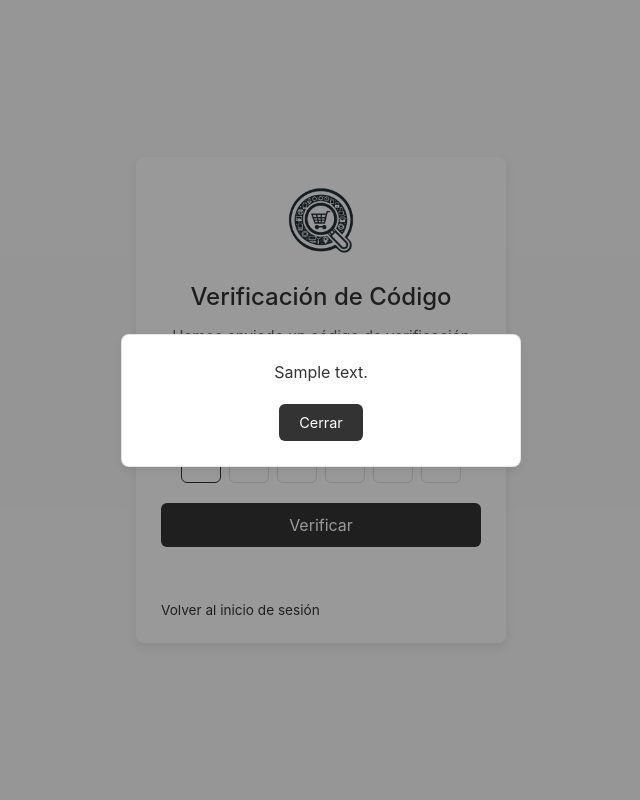
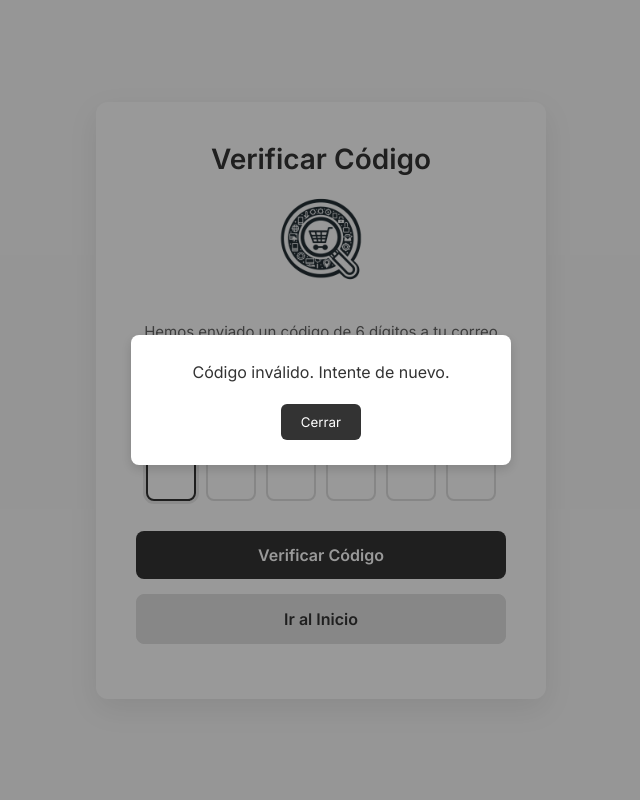
Before and after one commit to K31NER/Prototipo, a FastAPI app: template templates/verificacion.html in a window 1280 px wide. Shown: the whole page, without its empty margins (319-959 px from the left). Run offline with FastAPI, Linux system fonts and the light colour scheme; the template is opened without the code that fills it: most values are stand-ins (such as "Sample title", 1, 10 or a date in 2020); parts of the project's set-up code (start-up, migrations or seed data) failed here and were passed over.

Commit message:
fix: cambios en templates y render

```diff
--- a/routers/render.py
+++ b/routers/render.py
@@ -144,7 +144,7 @@ async def validar_codigo(request:Request,session: sesion, correo: str = Form(...
             })
 
         if email not in codigos_recuperacion or codigos_recuperacion[email] != code:
-            raise HTTPException(status_code=status.HTTP_400_BAD_REQUEST, detail="Código incorrecto")
+            raise HTTPException(status_code=status.HTTP_400_BAD_REQUEST, detail="Código incorrecto, intente de nuevo")
 
         # Guardamos que el código fue validado para ese email
         codigos_validados[email] = True
--- a/templates/verificacion.html
+++ b/templates/verificacion.html
@@ -1,236 +1,129 @@
 <!DOCTYPE html>
 <html lang="es">
 <head>
-    <meta charset="UTF-8">
-    <meta name="viewport" content="width=device-width, initial-scale=1.0">
-    <link rel="icon" href="/static/img/LOGO.png">
+  <!-- ... (tu head sin cambios) ... -->
+  <meta charset="UTF-8" />
+  <meta name="viewport" content="width=device-width, initial-scale=1.0" />
+  <link rel="icon" href="/static/img/LOGO.png" />
   <title>Verificación de Código - ScrapyMarket</title>
+  <link href="https://fonts.googleapis.com/css2?family=Inter:wght@400;600&display=swap" rel="stylesheet" />
   <style>
+    /* ... (Tus estilos completos como en la respuesta anterior, incluyendo .btn-secondary) ... */
     :root {
-            --bg-color: #f9f9f9;
-            --card-bg: #fff;
-            --text-color: #333;
+      --bg: #f9f9f9;
+      --text: #333;
+      --card: #fff;
+      --border: #e0e0e0;
+      --focus: #333;
+      --error: #d32f2f;
+      --success: #388e3c;
+      --accent-light: rgba(51, 51, 51, 0.1);
       --text-muted: #666;
-            --input-bg: #fff;
-            --input-border: #e0e0e0;
-            --input-focus-border: #333;
-            --button-bg: #333;
-            --button-hover: #4a4a4a;
-            --button-text: #fff;
-            --shadow-color: rgba(0, 0, 0, 0.08);
-            --link-color: #333;
-            --error-color: #d32f2f;
-            --success-color: #388e3c;
-            --accent-light: rgba(51, 51, 51, 0.05);
-            --active-bg: rgba(51, 51, 51, 0.1);
-            --sidebar-bg: var(--card-bg);
-            --hover-bg: var(--accent-light);
       --modal-overlay: rgba(0, 0, 0, 0.4);
       --modal-bg: #ffffff;
       --modal-border: rgba(0, 0, 0, 0.1);
-            --confirm-btn-bg: #d32f2f;
-            --confirm-btn-hover: #b71c1c;
-            --cancel-btn-bg: #424242;
-            --cancel-btn-hover: #606060;
+      --button-secondary-bg: #e0e0e0; /* Color para el botón secundario */
+      --button-secondary-text: #333;
+      --button-secondary-hover-bg: #d5d5d5;
     }
 
     @media (prefers-color-scheme: dark) {
       :root {
-                --bg-color: #121212;
-                --card-bg: #1e1e1e;
-                --text-color: #f5f5f5;
+        --bg: #121212;
+        --text: #f5f5f5;
+        --card: #1e1e1e;
+        --border: #444;
+        --focus: #666;
+        --error: #f44336;
+        --success: #4caf50;
+        --accent-light: rgba(102, 102, 102, 0.15);
         --text-muted: #aaa;
-                --input-bg: #262626;
-                --input-border: #444;
-                --input-focus-border: #666;
-                --button-bg: #333;
-                --button-hover: #4a4a4a;
-                --button-text: #fff;
-                --shadow-color: rgba(0, 0, 0, 0.3);
-                --link-color: #bbb;
-                --error-color: #f44336;
-                --success-color: #4caf50;
-                --accent-light: rgba(245, 245, 245, 0.08);
-                --active-bg: rgba(245, 245, 245, 0.15);
-                --sidebar-bg: var(--card-bg);
-                --hover-bg: var(--accent-light);
         --modal-overlay: rgba(0, 0, 0, 0.7);
         --modal-bg: #262626;
         --modal-border: rgba(255, 255, 255, 0.1);
-                --confirm-btn-bg: #d32f2f;
-                --confirm-btn-hover: #b71c1c;
-                --cancel-btn-bg: #424242;
-                --cancel-btn-hover: #606060;
+        --button-secondary-bg: #3a3a3a; /* Color para el botón secundario en modo oscuro */
+        --button-secondary-text: #f5f5f5;
+        --button-secondary-hover-bg: #4a4a4a;
       }
     }
 
-        * {
-            margin: 0;
-            padding: 0;
-            box-sizing: border-box;
-            font-family: -apple-system, BlinkMacSystemFont, "Segoe UI", Roboto, Helvetica, Arial, sans-serif;
+    * { box-sizing: border-box; margin: 0; padding: 0; font-family: 'Inter', sans-serif; }
+    body { background: var(--bg); color: var(--text); display: flex; justify-content: center; align-items: center; min-height: 100vh; padding: 20px; }
+
+    .verification-container {
+      background: var(--card);
+      padding: 40px;
+      border-radius: 12px;
+      box-shadow: 0 10px 30px rgba(0, 0, 0, 0.08);
+      max-width: 450px;
+      width: 100%;
+      text-align: center;
+      animation: fadeIn 0.5s ease-out;
     }
 
-        body {
-            background-color: var(--bg-color);
-            color: var(--text-color);
-            min-height: 100vh;
+    @keyframes fadeIn {
+      from { opacity: 0; transform: translateY(10px); }
+      to { opacity: 1; transform: translateY(0); }
+    }
+
+    h1 { font-size: 28px; margin-bottom: 15px; }
+    .logo-container { margin-bottom: 25px; }
+    .logo-container img { width: 100px; height: 100px; }
+    p.instructions { color: var(--text-muted); margin-bottom: 25px; font-size: 15px; line-height: 1.6; }
+
+    .code-inputs {
       display: flex;
       justify-content: center;
-            align-items: center;
-        }
-
-        .container {
-            width: 100%;
-            max-width: 400px;
-            padding: 15px;
-        }
-
-        .auth-card {
-            background-color: var(--card-bg);
-            border-radius: 8px;
-            box-shadow: 0 4px 12px var(--shadow-color);
-            padding: 25px;
-            width: 100%;
-            position: relative;
-        }
-
-        .logo-container {
-            display: flex;
-            justify-content: center;
-            margin-bottom: 20px;
-        }
-
-        .logo {
-            width: 80px;
-            height: 80px;
-        }
-
-        h1 {
-            text-align: center;
-            margin-bottom: 15px;
-            font-weight: 500;
-            font-size: 1.5rem;
-        }
-
-        .message {
-            text-align: center;
-            margin-bottom: 20px;
-            color: var(--text-muted);
-            line-height: 1.5;
-            font-size: 0.95rem;
-        }
-
-        .code-container {
-            display: flex;
-            gap: 8px;
-            justify-content: center;
-            margin: 20px 0;
-            flex-wrap: wrap;
+      gap: 10px;
+      margin-bottom: 30px;
     }
 
     .code-input {
-            width: 40px;
-            height: 45px;
+      width: 50px;
+      height: 60px;
       text-align: center;
-            font-size: 1.3rem;
-            border: 1px solid var(--input-border);
-            border-radius: 6px;
-            background-color: var(--input-bg);
-            color: var(--text-color);
-            transition: border-color 0.2s;
+      font-size: 24px;
+      font-weight: 600;
+      border: 2px solid var(--border);
+      border-radius: 8px;
+      background: var(--card);
+      color: var(--text);
+      caret-color: var(--focus);
+      text-transform: uppercase;
     }
 
     .code-input:focus {
+      border-color: var(--focus);
       outline: none;
-            border-color: var(--input-focus-border);
+      box-shadow: 0 0 0 3px var(--accent-light);
     }
 
-        .submit-btn {
-            display: block;
+    .btn {
+      background: var(--focus);
+      color: white;
       width: 100%;
-            padding: 12px;
-            margin-top: 20px;
-            background-color: var(--button-bg);
-            color: var(--button-text);
+      padding: 14px;
+      font-size: 16px;
+      font-weight: 600;
       border: none;
-            border-radius: 6px;
-            font-size: 1rem;
+      border-radius: 8px;
       cursor: pointer;
-            transition: background-color 0.2s;
+      transition: background-color 0.2s ease;
+      margin-bottom: 15px;
+    }
+    .btn:hover { background: #4a4a4a; }
+
+    .btn-secondary {
+        background-color: var(--button-secondary-bg);
+        color: var(--button-secondary-text);
+        border: 1px solid var(--border);
+    }
+    .btn-secondary:hover {
+        background-color: var(--button-secondary-hover-bg);
     }
 
-        .submit-btn:hover {
-            background-color: var(--button-hover);
-        }
-
-        .footer {
-            display: flex;
-            justify-content: space-between;
-            margin-top: 20px;
-            font-size: 0.85rem;
-            flex-wrap: wrap;
-            gap: 10px;
-        }
-
-        .footer a {
-            color: var(--link-color);
-            text-decoration: none;
-            transition: opacity 0.2s;
-        }
-
-        .footer a:hover {
-            opacity: 0.8;
-        }
-
-        /* Mensaje de error que desaparece */
-        .error-message {
-            background-color: var(--error-color);
-            color: white;
-            text-align: center;
-            padding: 10px;
-            border-radius: 6px;
-            margin-top: 15px;
-            font-size: 0.9rem;
-            opacity: 0;
-            height: 0;
-            overflow: hidden;
-            transition: opacity 0.3s ease, height 0.3s ease, padding 0.3s ease, margin 0.3s ease;
-        }
-
-        .error-message.show {
-            opacity: 1;
-            height: auto;
-            padding: 10px;
-            margin-top: 15px;
-            animation: fadeOut 10s forwards;
-        }
-
-
-
-        :root {
-            /* ... (tus variables existentes) ... */
-            --modal-overlay: rgba(0, 0, 0, 0.4); /* Añadido para tema claro */
-            --modal-bg: #ffffff; /* Añadido para tema claro */
-            --modal-border: rgba(0, 0, 0, 0.1); /* Añadido para tema claro */
-            /* ... (el resto de tus variables para tema claro) ... */
-        }
-
-        @media (prefers-color-scheme: dark) {
-            :root {
-                /* ... (tus variables existentes para tema oscuro) ... */
-                --modal-overlay: rgba(0, 0, 0, 0.7); /* Ya lo tenías */
-                --modal-bg: #262626; /* Ya lo tenías */
-                --modal-border: rgba(255, 255, 255, 0.1); /* Ya lo tenías */
-                /* ... (el resto de tus variables para tema oscuro) ... */
-            }
-        }
-
-/* ... (tu CSS existente) ... */
-
-    /* Estilos para el Modal */
     .modal {
-        display: none; /* Oculto por defecto, se mostrará con JS o por el if de Jinja */
+        display: none;
         position: fixed;
         z-index: 1000;
         left: 0;
@@ -239,185 +132,120 @@
         height: 100%;
         overflow: auto;
         background-color: var(--modal-overlay);
-        display: flex; /* Para centrar el contenido */
-        align-items: center; /* Centrado vertical */
-        justify-content: center; /* Centrado horizontal */
+        display: flex;
+        align-items: center;
+        justify-content: center;
     }
-
     .modal-content {
         background-color: var(--modal-bg);
-        color: var(--text-color);
-        margin: auto;
+        color: var(--text);
         padding: 25px;
-        border: 1px solid var(--modal-border);
         border-radius: 8px;
-        box-shadow: 0 4px 12px var(--shadow-color);
+        box-shadow: 0 4px 12px rgba(0,0,0,0.15);
         width: 90%;
-        max-width: 400px; /* Similar al auth-card */
+        max-width: 380px;
         text-align: center;
     }
-
-    .modal-content p {
-        margin-bottom: 20px;
-        font-size: 1rem;
-        line-height: 1.5;
-    }
-
+    .modal-content p { margin-bottom: 20px; font-size: 1rem; line-height: 1.5; }
     .modal-content button {
         padding: 10px 20px;
-        background-color: var(--button-bg);
-        color: var(--button-text);
+        background-color: var(--focus);
+        color: white;
         border: none;
         border-radius: 6px;
-        font-size: 0.9rem;
         cursor: pointer;
         transition: background-color 0.2s;
     }
-
-    .modal-content button:hover {
-        background-color: var(--button-hover);
-    }
-        @keyframes fadeOut {
-            0% {
-                opacity: 1;
-                height: auto;
-                padding: 10px;
-                margin-top: 15px;
-            }
-            80% {
-                opacity: 1;
-                height: auto;
-                padding: 10px;
-                margin-top: 15px;
-            }
-            100% {
-                opacity: 0;
-                height: 0;
-                padding: 0;
-                margin-top: 0;
-            }
-        }
-
-        /* Mejoras para responsividad */
-        @media (max-width: 480px) {
-            .container {
-                padding: 10px;
-                max-width: 100%;
-            }
-
-            .auth-card {
-                padding: 20px 15px;
-            }
-
-            .code-container {
-                gap: 6px;
-            }
-
-            .code-input {
-                width: 35px;
-                height: 40px;
-                font-size: 1.1rem;
-            }
-
-            .footer {
-                flex-direction: column;
-                align-items: center;
-                gap: 15px;
-            }
-        }
-
-        @media (max-width: 320px) {
-            .code-input {
-                width: 30px;
-                height: 35px;
-                font-size: 1rem;
-            }
-
-            h1 {
-                font-size: 1.3rem;
-            }
-
-            .message {
-                font-size: 0.85rem;
-            }
-        }
+    .modal-content button:hover { background: #4a4a4a; }
   </style>
 </head>
 <body>
-    <div class="container">
-        <div class="auth-card">
+  <div class="verification-container">
+    <h1>Verificar Código</h1>
     <div class="logo-container">
-                <img src="/static/img/LOGO.png" alt="ScrapyMarket Logo" class="logo">
+      <img src="/static/img/LOGO.png" alt="ScrapyMarket Logo" />
+    </div>
+    <p class="instructions">
+      Hemos enviado un código de 6 dígitos a tu correo electrónico: <strong>{{ correo }}</strong>.
+      Por favor, ingrésalo a continuación. Si no te ha llegado el correo, revisa tu carpeta de spam o correo no deseado.
+    </p>
+
+    <form id="verificationForm" action="/validar_codigo" method="POST">
+      <input type="hidden" name="correo" value="{{ correo }}" />
+      <div class="code-inputs">
+        <input type="text" name="code1" id="code1" maxlength="1" class="code-input" required pattern="[a-zA-Z0-9]" title="Solo letras y números" />
+        <input type="text" name="code2" id="code2" maxlength="1" class="code-input" required pattern="[a-zA-Z0-9]" title="Solo letras y números" />
+        <input type="text" name="code3" id="code3" maxlength="1" class="code-input" required pattern="[a-zA-Z0-9]" title="Solo letras y números" />
+        <input type="text" name="code4" id="code4" maxlength="1" class="code-input" required pattern="[a-zA-Z0-9]" title="Solo letras y números" />
+        <input type="text" name="code5" id="code5" maxlength="1" class="code-input" required pattern="[a-zA-Z0-9]" title="Solo letras y números" />
+        <input type="text" name="code6" id="code6" maxlength="1" class="code-input" required pattern="[a-zA-Z0-9]" title="Solo letras y números" />
+      </div>
+      <button type="submit" class="btn">Verificar Código</button>
+    </form>
+    <button type="button" class="btn btn-secondary" onclick="window.location.href='/'">Ir al Inicio</button>
   </div>
 
-            <h1>Verificación de Código</h1>
-
-            <div class="message">
-                Hemos enviado un código de verificación de 6 dígitos a tu correo electrónico.
-                <br>
-                Si no lo has recibido, revisa tu bandeja de spam o correo no deseado.
-            </div>
-
-            <form action="/validar_codigo" method="POST">
-                <div class="code-container">
-                    <input type="hidden" name="correo" value="{{ correo }}">
-                    <input type="text" name="code1" class="code-input" maxlength="1" required autofocus>
-                    <input type="text" name="code2" class="code-input" maxlength="1" required>
-                    <input type="text" name="code3" class="code-input" maxlength="1" required>
-                    <input type="text" name="code4" class="code-input" maxlength="1" required>
-                    <input type="text" name="code5" class="code-input" maxlength="1" required>
-                    <input type="text" name="code6" class="code-input" maxlength="1" required>
-                </div>
-
-                <button type="submit" class="submit-btn">Verificar</button>
-
-                <!-- Mensaje de error -->
-                <div class="error-message" id="error-msg">
-                    Código inválido. Por favor, inténtelo nuevamente.
-                </div>
-            </form>
-
-            <div class="footer">
-                <a href="/">Volver al inicio de sesión</a>
-                <!-- <a href="/resend-code">Reenviar código</a> -->
-            </div>
-        </div>
-    </div>
   {% if modal_message %}
-    <div id="modal" class="modal">
+  <div id="modal" class="modal" style="display: flex;"> <!-- Mostrar si hay mensaje -->
     <div class="modal-content">
-        <p>{{ modal_message }}</p>
+        <!-- CAMBIO AQUÍ: Siempre mostrar el mensaje genérico si modal_message existe -->
+        <p>Código inválido. Intente de nuevo.</p>
         <button onclick="document.getElementById('modal').style.display='none'">Cerrar</button>
     </div>
   </div>
   {% endif %}
 
   <script>
-        // Para navegar entre campos de código
-        const inputs = document.querySelectorAll('.code-input');
-        inputs.forEach((input, index) => {
-            input.addEventListener('input', function() {
-                if (this.value.length === this.maxLength) {
-                    if (index < inputs.length - 1) {
-                        inputs[index + 1].focus();
-                    }
+    // Tu JavaScript existente para manejar los codeInputs (mayúsculas, pegado, etc.)
+    // va aquí sin cambios.
+    document.addEventListener('DOMContentLoaded', () => {
+      const codeInputs = document.querySelectorAll('.code-input');
+
+      codeInputs.forEach((input, index) => {
+        input.addEventListener('input', (e) => {
+          let value = e.target.value;
+          value = value.replace(/[^a-zA-Z0-9]/g, '').toUpperCase();
+          e.target.value = value;
+          if (value && index < codeInputs.length - 1) {
+            codeInputs[index + 1].focus();
           }
         });
 
-            input.addEventListener('keydown', function(e) {
-                if (e.key === 'Backspace' && !this.value && index > 0) {
-                    inputs[index - 1].focus();
+        input.addEventListener('paste', (e) => {
+          e.preventDefault();
+          const pasteData = (e.clipboardData || window.clipboardData).getData('text').toUpperCase();
+          const characters = pasteData.replace(/[^a-zA-Z0-9]/g, '').split('');
+
+          characters.forEach((char, i) => {
+            if (index + i < codeInputs.length) {
+              codeInputs[index + i].value = char;
             }
+          });
+
+          let nextFocusIndex = Math.min(index + characters.length, codeInputs.length -1);
+          if (index + characters.length >= codeInputs.length) {
+             nextFocusIndex = codeInputs.length - 1;
+          } else {
+             nextFocusIndex = index + characters.length;
+          }
+          codeInputs[nextFocusIndex].focus();
+        });
+
+        input.addEventListener('keydown', (e) => {
+          if (e.key === 'Backspace' && !e.target.value && index > 0) {
+            codeInputs[index - 1].focus();
+          }
+        });
+
+        input.addEventListener('focus', (e) => {
+          e.target.select();
         });
       });
 
-        // Verificar si hay un parámetro de error en la URL
-        const urlParams = new URLSearchParams(window.location.search);
-        if (urlParams.has('error')) {
-            const errorMsg = document.getElementById('error-msg');
-            errorMsg.textContent = urlParams.get('error') || 'Código inválido. Por favor, inténtelo nuevamente.';
-            errorMsg.classList.add('show');
+      if (codeInputs.length > 0) {
+        codeInputs[0].focus();
       }
+    });
   </script>
 </body>
 </html>
```
Also changed, not shown: comercios/popularidad_comercios.json (+5 -5 lines), test.db. Lines whose indentation alone changed are shown as unchanged.
